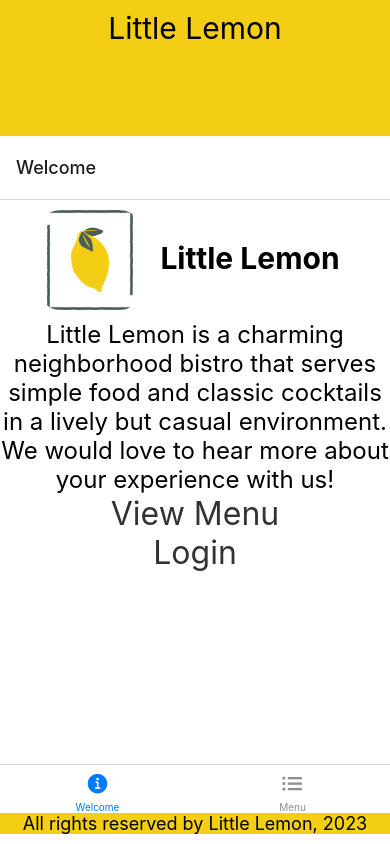
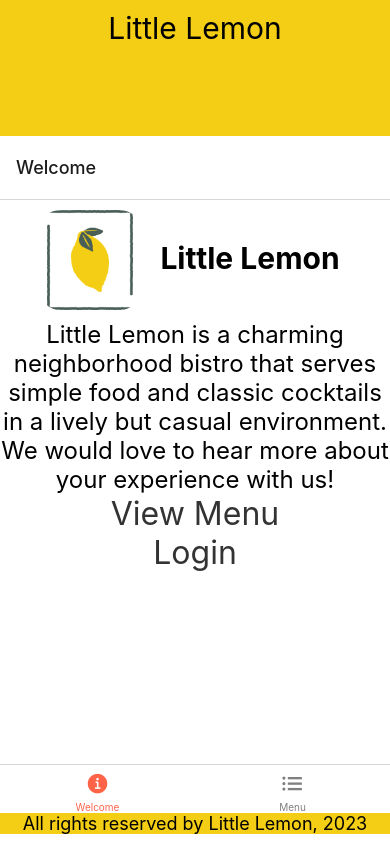
Before and after one commit to EvMad/a-react-native-sandbox, a React Native app in the folder LittleLemon/: screen / in a window 390 px wide. Built offline with nearby package versions, Linux system fonts and the light colour scheme.

Commit message:
tabBarActiveTintColor: 'tomato',

```diff
--- a/LittleLemon/App.js
+++ b/LittleLemon/App.js
@@ -41,7 +41,9 @@ export default function App() {
     }
     return <Ionicons name={iconName} size={size} color={color} />;
   },
-})}>
+  tabBarActiveTintColor: 'tomato',
+  tabBarInactiveTintColor: 'gray',
+  })}>
   <Tab.Screen name="Welcome" component={WelcomeScreen} />
   <Tab.Screen name="Menu" component={MenuItems} />
 </Tab.Navigator>
```
